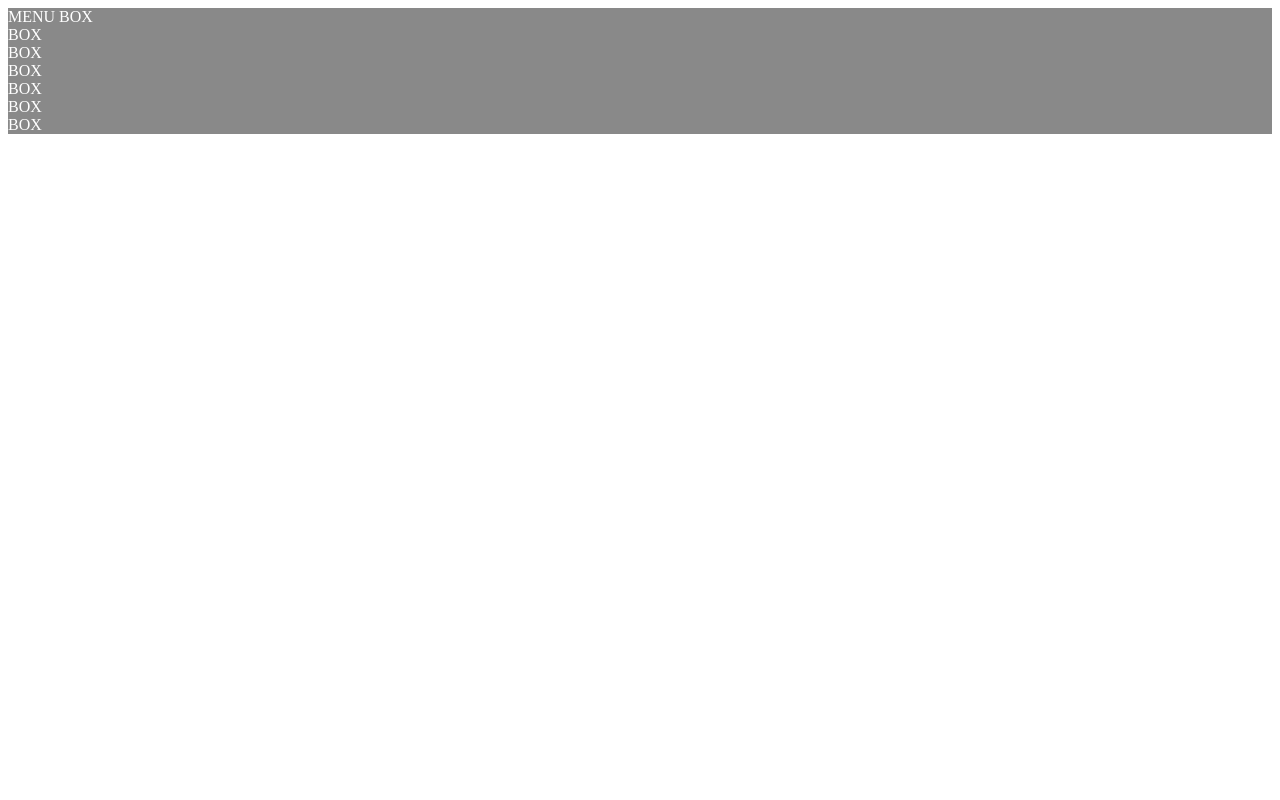
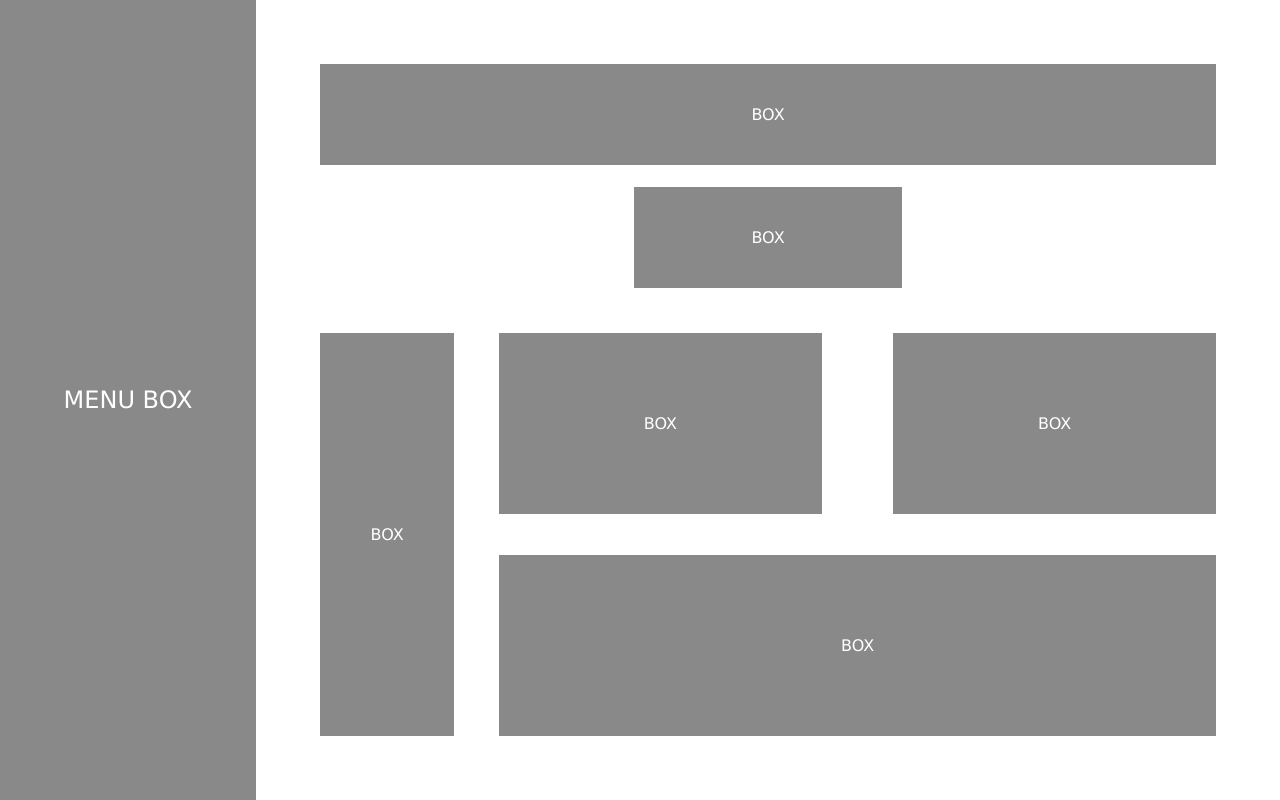
Before and after one commit to domaradzki/task-frontend, a website: page src/index.html in a window 1280 px wide. Drawn offline with Linux system fonts and the light colour scheme.

Commit message:
transferring the layout from the design template to the project

```diff
--- a/src/index.html
+++ b/src/index.html
@@ -1,16 +1,16 @@
 <!DOCTYPE html>
 <html lang="en">
   <head>
-    <meta charset="UTF-8">
-    <meta name="viewport" content="width=device-width, initial-scale=1.0">
-    <meta http-equiv="X-UA-Compatible" content="ie=edge">
+    <meta charset="UTF-8" />
+    <meta name="viewport" content="width=device-width, initial-scale=1.0" />
+    <meta http-equiv="X-UA-Compatible" content="ie=edge" />
     <link rel="stylesheet" href="./css/style.css" />
     <title>Frontend html file</title>
   </head>
   <body>
-    <header class="box box menu">MENU BOX</header>
+    <header class="box box__menu">MENU BOX</header>
     <main>
-        <div class="box top">
+      <div class="box box__top">
         BOX
       </div>
       <div class="box top__middle">
@@ -18,11 +18,12 @@
       </div>
       <div class="container">
         <div class="box box__left">BOX</div>
+        <div class="box__right">
           <div class="box box__middle">BOX</div>
           <div class="box box__middle">BOX</div>
           <div class="box box__bottom">BOX</div>
         </div>
+      </div>
     </main>
-
   </body>
 </html>
--- a/src/scss/style.scss
+++ b/src/scss/style.scss
@@ -1,7 +1,74 @@
 * {
   box-sizing: border-box;
+  margin: 0;
+  padding: 0;
 }
+
 .box {
-    background: #898989;
-    color:#fff;
+  display: flex;
+  justify-content: center;
+  align-items: center;
+  background: #898989;
+  color: #fff;
 }
+body {
+  display: flex;
+  width: 100%;
+  font-family: Verdana, Geneva, Tahoma, sans-serif;
+}
+.box__menu {
+  height: 100vh;
+  width: 20%;
+  display: flex;
+  justify-content: center;
+  align-items: center;
+  font-size: 1.5rem;
+}
+main {
+  width: 80%;
+  display: flex;
+  flex-wrap: wrap;
+  justify-content: center;
+  padding: 5%;
+}
+.box__top {
+  display: flex;
+  justify-content: center;
+  align-items: center;
+  width: 100%;
+  height: 15%;
+}
+.top__middle {
+  display: flex;
+  flex-basis: 30%;
+  justify-content: center;
+  align-items: center;
+  width: 100%;
+  height: 15%;
+}
+.container {
+  display: flex;
+  align-self: flex-end;
+  width: 100%;
+  height: 60%;
+  .box__left {
+    flex-basis: 15%;
+    margin-right: 5%;
+  }
+  .box__right {
+    display: flex;
+    flex-wrap: wrap;
+    flex-basis: 80%;
+    justify-content: space-between;
+    .box__middle {
+      flex-basis: 45%;
+      width: 50%;
+      height: 45%;
+    }
+    .box__bottom {
+      width: 100%;
+      height: 45%;
+      align-self: flex-end;
+    }
+  }
+}
```
Also changed, not shown: src/css/style.css. Lines whose indentation alone changed are shown as unchanged.
